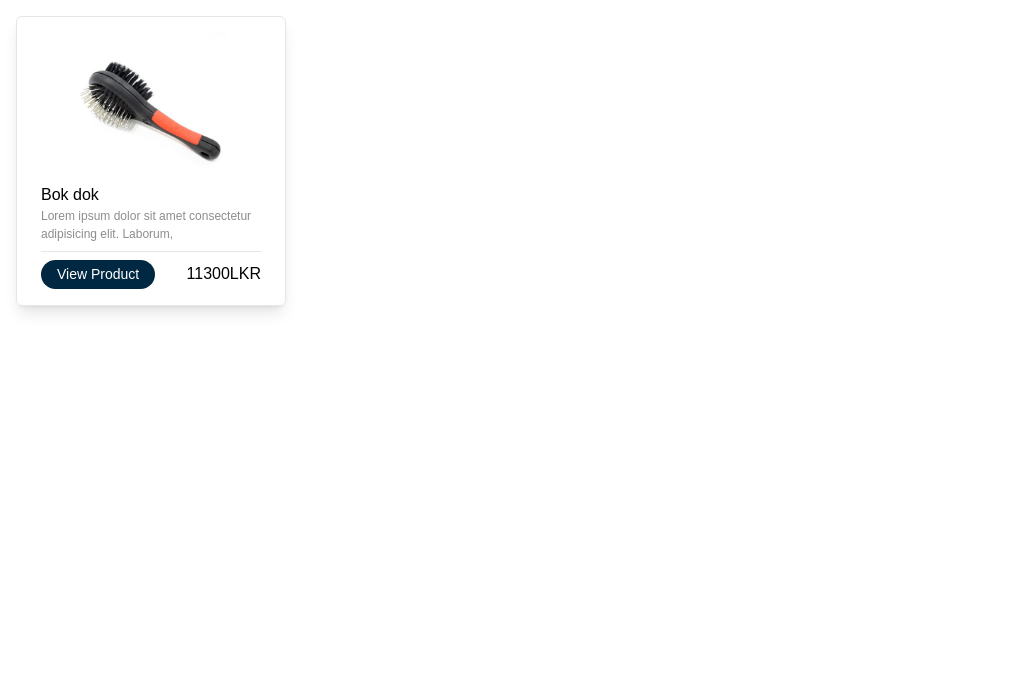
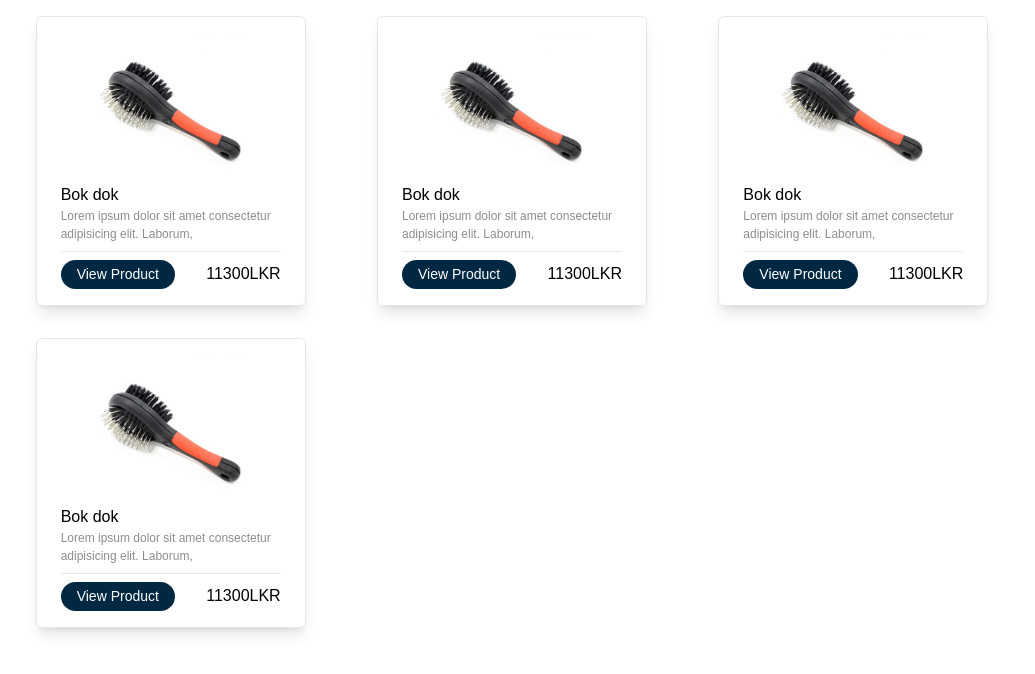
Before and after one commit to ItzNadeesH/Stray-Animal-Adoption-and-Care-Platform, a React (Create React App) app in the folder frontend/: page / in a window 1280 px wide. Shown: the top 674 px of the page, without its empty margins (0-1035 px from the left). Built offline with nearby package versions, Linux system fonts and the light colour scheme; the HTML template or start-up script is replaced by a standard one.

Commit message:
Create product grid

```diff
--- /dev/null
+++ b/frontend/src/components/ProductGrid.js
@@ -0,0 +1,17 @@
+import React from 'react';
+import ProductItem from './ProductItem';
+
+const ProductGrid = () => {
+  return (
+    <>
+      <div className="max-w-screen-lg grid grid-cols-1 sm:grid-cols-2 lg:grid-cols-3 place-items-center">
+        <ProductItem />
+        <ProductItem />
+        <ProductItem />
+        <ProductItem />
+      </div>
+    </>
+  );
+};
+
+export default ProductGrid;
--- a/frontend/src/pages/Products.js
+++ b/frontend/src/pages/Products.js
@@ -1,10 +1,10 @@
 import React from 'react';
-import ProductItem from '../components/ProductItem';
+import ProductGrid from '../components/ProductGrid';
 
 const Products = () => {
   return (
     <>
-      <ProductItem />
+      <ProductGrid />
     </>
   );
 };
```
